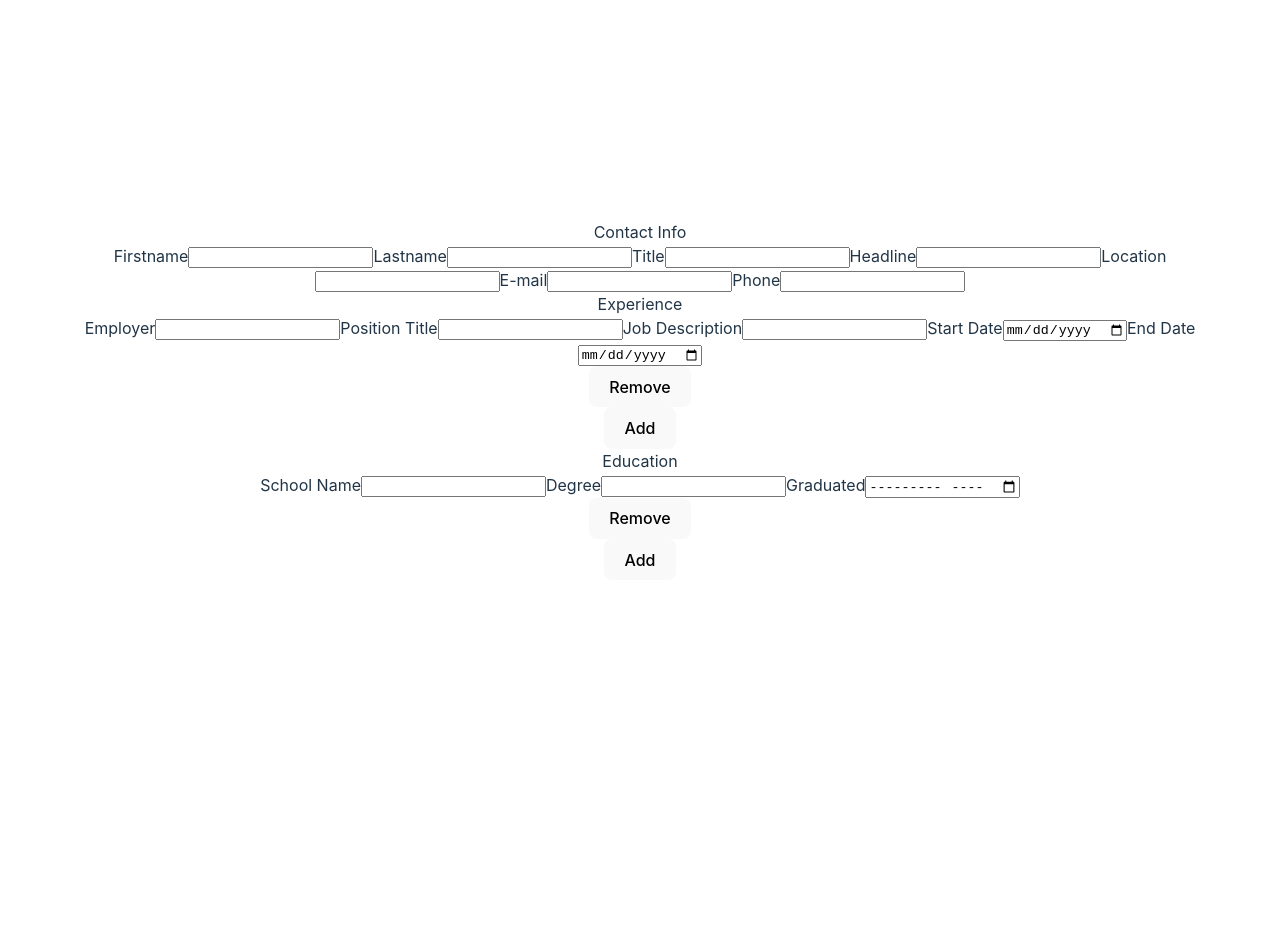
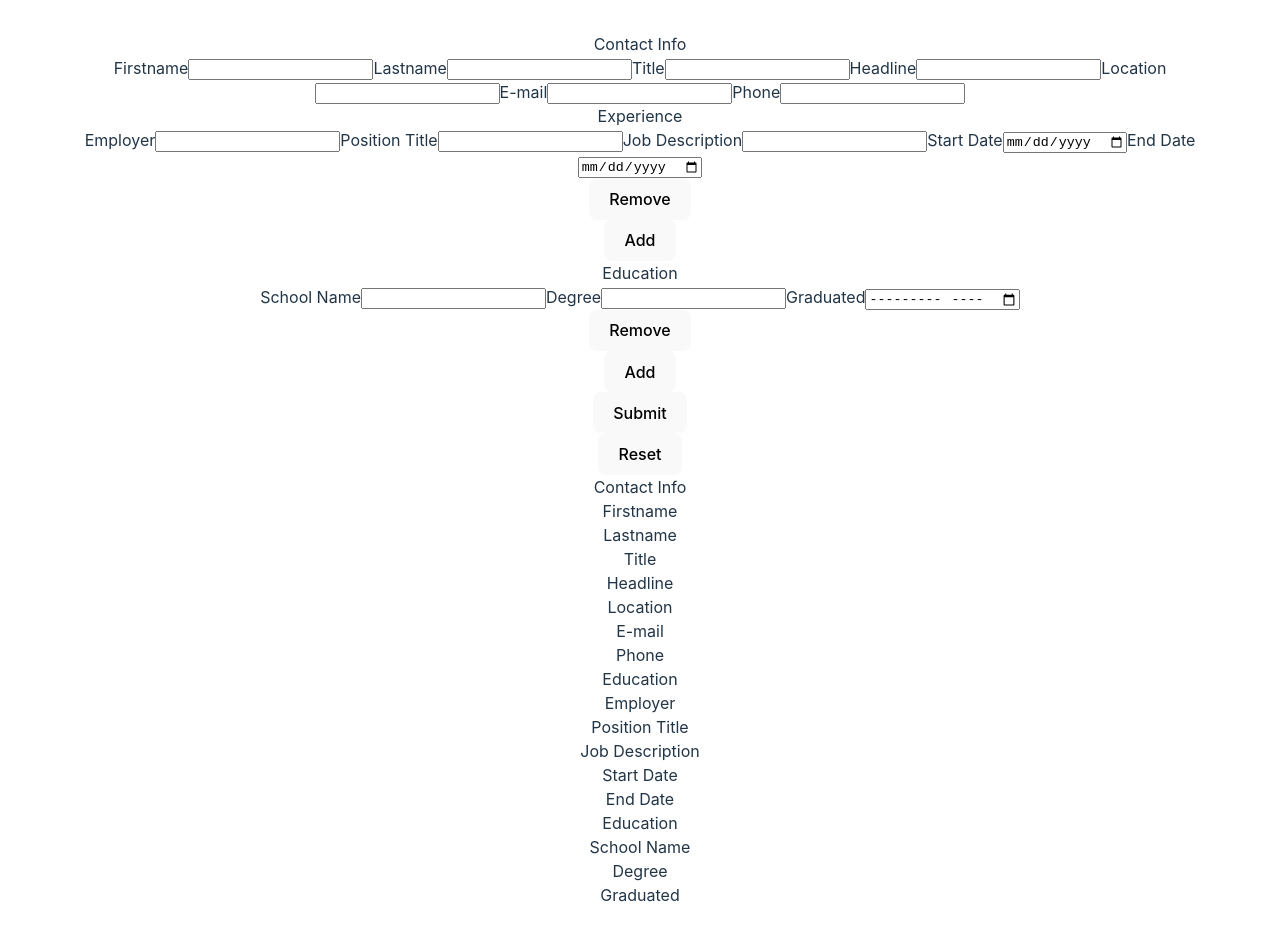
Before and after one commit to copaiement/cv-builder, a React (Vite) app: page / in a window 1280 px wide. Before the commit the page ends 800 px from the top, so only its background shows below. Built offline with nearby package versions, Linux system fonts and the light colour scheme.

Commit message:
Working reset and submit btns

```diff
--- a/src/App.jsx
+++ b/src/App.jsx
@@ -3,22 +3,24 @@ import { useState } from 'react';
 import { ContactInput, ContactOutput } from './components/Contact';
 import { ExperienceInput, ExperienceOutput } from './components/Experience';
 import { EducationInput, EducationOutput } from './components/Education';
-import { SubmitButton } from './components/Components'
+import { SubmitButton, ResetButton } from './components/Components'
 import { getContact, addEducation, addExperience, removeItem } from './components/Data';
 
 // set up inital data arrays
+let contact = [];
+contact = getContact();
+let experience = [];
+experience = addExperience(experience);
 let education = [];
 education = addEducation(education);
-let experience = [];
-experience = addExperience(experience);
-let contact = [];
-contact = getContact();
+let outputs = [contact, experience, education];
 
 function App() {
   // set states
   const [contList, setContList] = useState(contact);
   const [expList, setExpList] = useState(experience);
   const [eduList, setEduList] = useState(education);
+  const [outputList, setOutputList] = useState(outputs);
 
   // data functions
   function handleContChange(e) {
@@ -90,6 +92,18 @@ function App() {
       }
     }), ...right])
   }
+
+  function handleSubmit() {
+    setOutputList([contList, expList, eduList]);
+  }
+
+  function handleReset() {
+    setContList(contact);
+    setExpList(experience);
+    setEduList(education);
+    setOutputList([contact, experience, education]);
+  }
+
   return (
     <div className='app'>
       <div className='inputForm'>
@@ -109,17 +123,24 @@ function App() {
           handleRemoveEdu={handleRemoveEdu}
           handleAddEdu={handleAddEdu}
         />
-        <SubmitButton />
+        <SubmitButton
+          handleSubmit={handleSubmit}
+        />
+        <ResetButton
+          handleReset={handleReset}
+        />
       </div>
-      {/* <div className='output'>
-        <ContactOutput />
+      <div className='outputs'>
+        <ContactOutput
+          list={outputList[0]}
+        />
         <ExperienceOutput
-          list={expList}
+          list={outputList[1]}
         />
         <EducationOutput
-          list={eduList}
+          list={outputList[2]}
         />
-      </div> */}
+      </div>
     </div>
   )
 }
--- a/src/components/Components.jsx
+++ b/src/components/Components.jsx
@@ -49,8 +49,20 @@ export function Buttons({ addFxn }) {
   }
 }
 
-export function SubmitButton() {
+export function SubmitButton({ handleSubmit }) {
+  return (
+    <div className='submitBtn'>
+      <button onClick={handleSubmit}>Submit</button>
+    </div>
+  )
+}
 
+export function ResetButton({ handleReset }) {
+  return (
+    <div className='resetBtn'>
+      <button onClick={handleReset}>Reset</button>
+    </div>
+  )
 }
 
 export function OutputModule({title, list}) {
--- a/src/components/Contact.jsx
+++ b/src/components/Contact.jsx
@@ -13,11 +13,11 @@ export function ContactInput({ list, handleContChange }) {
   )
 }
 
-export function ContactOutput({ contact }) {
+export function ContactOutput({ list }) {
   return (
     <OutputModule
       title={'Contact Info'}
-      list={contact}
+      list={list}
     />
   )
 }
```
